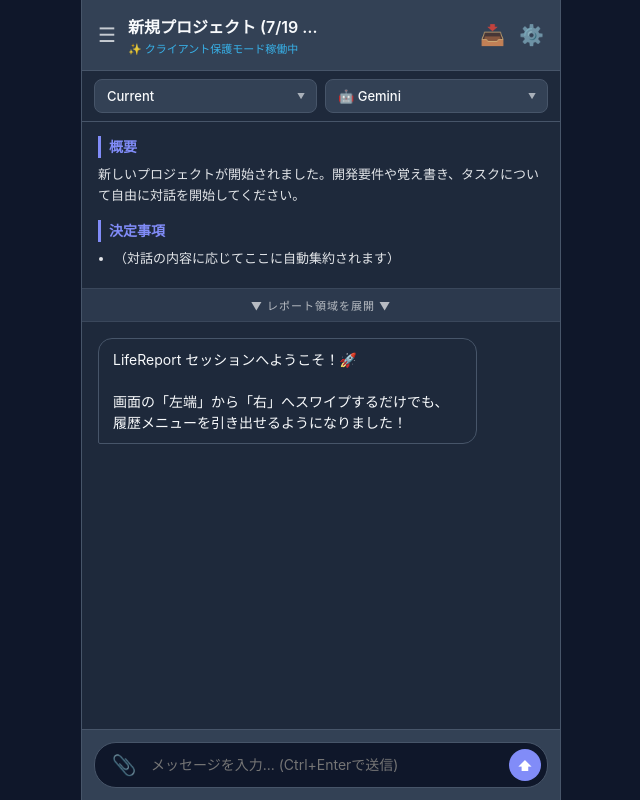
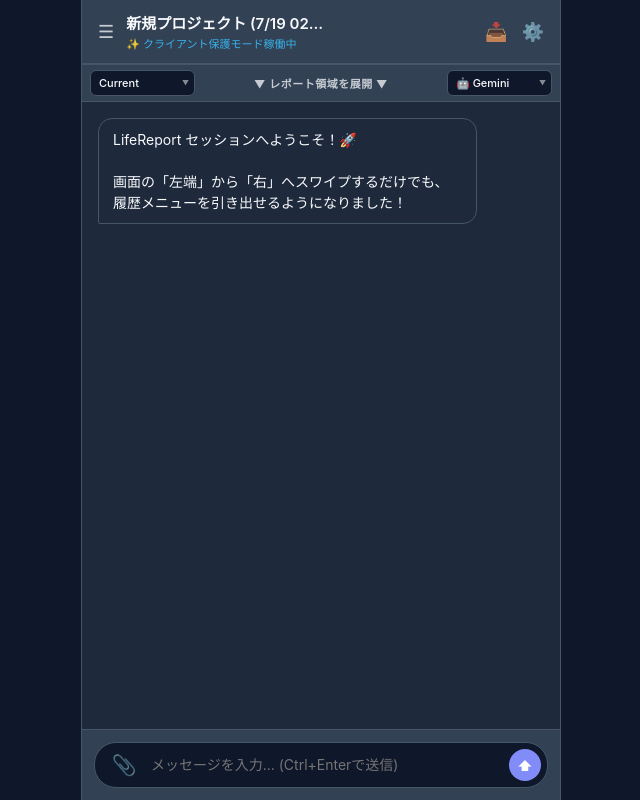
Before and after one commit to kento101201sp-lab/Aireports, a plain HTML site: page index.html in a window 1280 px wide. Shown: the whole page, without its empty margins (319-959 px from the left). Drawn offline with Linux system fonts and the light colour scheme.

Commit message:
index.html の更新

```diff
--- a/index.html
+++ b/index.html
@@ -3,13 +3,16 @@
 <head>
   <meta charset="UTF-8">
   <meta name="viewport" content="width=device-width, initial-scale=1.0, maximum-scale=1.0, user-scalable=no">
+  <!-- 全画面アプリ化（PWA対応）用のメタタグ群 -->
+  <meta name="apple-mobile-web-app-capable" content="yes">
+  <meta name="apple-mobile-web-app-status-bar-style" content="black-translucent">
+  <meta name="mobile-web-app-capable" content="yes">
   <title>LifeReport - AI Copilot</title>
   <style>
     /* =========================================================================
        1. トリプルテーマ定義 & フォントファミリーの最適化
        ========================================================================= */
     :root {
-      /* デフォルト：2. Modern Tech */
       --bg-body: #0f172a;
       --bg-frame: #1e293b;
       --bg-deck: #334155;
@@ -24,11 +27,9 @@
       --msg-ai-bg: #1e293b;
       --msg-ai-border: #475569;
       --select-bg: #334155;
-      /* チャットとして洗練された王道のプレーンサンセリフ */
       --font-app: -apple-system, BlinkMacSystemFont, "Segoe UI", Roboto, "Helvetica Neue", Arial, "Hiragino Kaku Gothic ProN", "Meiryo", sans-serif;
     }
 
-    /* テーマ1：Developer Cyber (開発者向けクール・エレクトリック) */
     body.theme-cyber {
       --bg-body: #0a0b10;
       --bg-frame: #12141d;
@@ -44,11 +45,9 @@
       --msg-ai-bg: #151822;
       --msg-ai-border: #00f5ff;
       --select-bg: #1a1d29;
-      /* 近未来感・コード感を演出する美しい等幅（モノスペース）フォント */
       --font-app: "SF Mono", SFMono-Regular, Consolas, "Liberation Mono", Menlo, Courier, monospace;
     }
 
-    /* テーマ2：Modern Tech */
     body.theme-tech {
       --bg-body: #0f172a;
       --bg-frame: #1e293b;
@@ -67,7 +66,6 @@
       --font-app: -apple-system, BlinkMacSystemFont, "Segoe UI", Roboto, "Helvetica Neue", Arial, "Hiragino Kaku Gothic ProN", "Meiryo", sans-serif;
     }
 
-    /* テーマ3：Soft Clean (淡色ナチュラル) */
     body.theme-soft {
       --bg-body: #f5f3f0;
       --bg-frame: #ffffff;
@@ -83,7 +81,6 @@
       --msg-ai-bg: #faf9f7;
       --msg-ai-border: #d6cfc7;
       --select-bg: #f0ede9;
-      /* 丸みがあり、目に優しくリラックスして読めるフォント */
       --font-app: "Hiragino Maru Gothic ProN", "Kosugi Maru", "Yu Gothic", sans-serif;
     }
 
@@ -124,7 +121,7 @@
     /* ヘッダー */
     .header {
       background: var(--bg-deck);
-      padding: 14px 16px;
+      padding: 12px 16px;
       display: flex;
       justify-content: space-between;
       align-items: center;
@@ -145,7 +142,7 @@
       min-width: 0;
     }
     .header-title {
-      font-size: 16px;
+      font-size: 15px;
       font-weight: 600;
       color: var(--text-main);
       white-space: nowrap;
@@ -170,7 +167,7 @@
       background: none;
       border: none;
       color: var(--text-main);
-      font-size: 20px;
+      font-size: 18px;
       cursor: pointer;
       opacity: 0.75;
       transition: opacity 0.2s, transform 0.2s;
@@ -178,63 +175,20 @@
       align-items: center;
       justify-content: center;
     }
-    .top-action-btn:hover {
-      opacity: 1;
-      transform: scale(1.1);
-    }
-    .settings-btn:hover {
-      transform: rotate(30deg);
-    }
+    .top-action-btn:hover { opacity: 1; transform: scale(1.1); }
+    .settings-btn:hover { transform: rotate(30deg); }
 
-    /* コントロールコンテナ */
-    .control-container {
-      display: flex;
-      gap: 8px;
-      padding: 8px 12px;
-      background: var(--bg-pane);
-      border-bottom: 1px solid var(--border-color);
-    }
-    .cyber-select-wrapper {
-      flex: 1;
-      position: relative;
-    }
-    .cyber-select {
-      width: 100%;
-      appearance: none;
-      -webkit-appearance: none;
-      background: var(--select-bg);
-      color: var(--text-main);
-      font-size: 13px;
-      font-weight: 500;
-      padding: 8px 32px 8px 12px;
-      border-radius: 8px;
-      outline: none;
-      cursor: pointer;
-      border: 1px solid var(--border-color);
-      transition: all 0.2s;
-    }
-    .cyber-select-wrapper::after {
-      content: '▼';
-      font-size: 8px;
-      position: absolute;
-      right: 12px;
-      top: 50%;
-      transform: translateY(-50%);
-      pointer-events: none;
-      opacity: 0.6;
-    }
-
-    /* レポート領域 */
+    /* 多層レポートパネル（高さを可変・縮小時は完全0に改良） */
     .report-section {
-      --default-height: 25%;
-      height: var(--default-height);
+      height: 0px;
       background: var(--bg-pane);
       display: flex;
       flex-direction: column;
       transition: height 0.3s cubic-bezier(0.4, 0, 0.2, 1);
       position: relative;
+      overflow: hidden;
     }
-    .report-section.expanded { height: 70% !important; }
+    .report-section.expanded { height: 55dvh !important; }
     .report-content { flex: 1; overflow-y: auto; padding: 14px 16px; user-select: text; }
     .report-pane { display: none; font-size: 13px; line-height: 1.6; }
     .report-pane.active { display: block; }
@@ -247,15 +201,67 @@
     .report-pane ul { margin-left: 16px; margin-bottom: 10px; }
     .report-pane li { margin-bottom: 4px; opacity: 0.9; }
 
-    .expand-bar {
-      background: var(--bg-deck); color: var(--text-main); opacity: 0.7;
-      font-size: 11px; font-weight: 500; text-align: center; padding: 8px 0;
-      cursor: pointer; border-top: 1px solid var(--border-color); border-bottom: 1px solid var(--border-color);
-      user-select: none; letter-spacing: 1px; transition: opacity 0.2s, color 0.2s;
+    /* コントロール・展開統合バー (1行潰してここに集約) */
+    .control-expand-bar {
+      background: var(--bg-deck);
+      border-top: 1px solid var(--border-color);
+      border-bottom: 1px solid var(--border-color);
+      display: flex;
+      align-items: center;
+      justify-content: space-between;
+      padding: 4px 8px;
+      gap: 6px;
+      z-index: 20;
+      user-select: none;
     }
-    .expand-bar:hover { opacity: 1; color: var(--accent-cyan); }
+    .expand-trigger-btn {
+      flex: 1;
+      text-align: center;
+      font-size: 11px;
+      font-weight: 600;
+      color: var(--text-main);
+      opacity: 0.75;
+      cursor: pointer;
+      padding: 6px 0;
+      letter-spacing: 0.5px;
+      transition: color 0.2s, opacity 0.2s;
+    }
+    .expand-trigger-btn:hover { opacity: 1; color: var(--accent-cyan); }
 
-    /* チャットタイムライン */
+    /* 統合バー用の超コンパクトセレクトボックス */
+    .mini-select-wrapper {
+      position: relative;
+      width: 105px;
+    }
+    .mini-select {
+      width: 100%;
+      appearance: none;
+      -webkit-appearance: none;
+      background: var(--bg-input);
+      color: var(--text-main);
+      font-size: 11px;
+      font-weight: 500;
+      padding: 5px 18px 5px 8px;
+      border-radius: 6px;
+      outline: none;
+      cursor: pointer;
+      border: 1px solid var(--border-color);
+      text-overflow: ellipsis;
+      white-space: nowrap;
+      overflow: hidden;
+    }
+    .mini-select-wrapper::after {
+      content: '▼';
+      font-size: 7px;
+      position: absolute;
+      right: 6px;
+      top: 50%;
+      transform: translateY(-50%);
+      pointer-events: none;
+      opacity: 0.5;
+    }
+
+    /* チャットタイムライン（ここが広くなります） */
     .chat-timeline {
       flex: 1;
       min-height: 0;
@@ -281,7 +287,7 @@
     .spinner { width: 16px; height: 16px; border: 2px solid var(--border-color); border-top-color: var(--accent-cyan); border-radius: 50%; animation: spin 0.8s linear infinite; }
     @keyframes spin { to { transform: rotate(360deg); } }
 
-    /* 入力デッキ (カプセル化・内包型に再ビルド) */
+    /* 入力デッキ */
     .input-deck {
       background: var(--bg-deck); padding: 12px; border-top: 1px solid var(--border-color); z-index: 10;
     }
@@ -292,7 +298,6 @@
     .preview-container.active { display: flex; }
     .clear-preview { cursor: pointer; color: #ff4a4a; font-weight: bold; }
 
-    /* ボタン類をすべて内包する統合コンテナ */
     .form-row {
       display: flex;
       align-items: flex-end;
@@ -338,7 +343,6 @@
       line-height: 1.4;
     }
 
-    /* 丸型のスタイリッシュな上向き矢印送信ボタン */
     .send-btn {
       background: var(--accent-purple) !important;
       color: #ffffff !important;
@@ -414,24 +418,36 @@
         </div>
       </div>
       <div class="header-right-actions">
-        <!-- エクスポートのアイコンを矢印逆に修正 (📤から📥へ) -->
         <button class="top-action-btn" type="button" onclick="exportAllData()" title="即座にJSONエクスポート">📥</button>
         <button class="top-action-btn settings-btn" type="button" onclick="openSettings()" title="システム環境設定">⚙️</button>
       </div>
     </header>
 
-    <!-- コントロールセレクト -->
-    <div class="control-container">
-      <div class="cyber-select-wrapper">
-        <select id="reportTabSelect" class="cyber-select">
+    <!-- 多層レポートパネル（初期状態は0pxで完全に閉じた状態） -->
+    <section class="report-section" id="reportSection">
+      <div class="report-content">
+        <div class="report-pane active" id="pane-current"></div>
+        <div class="report-pane" id="pane-knowledge"></div>
+        <div class="report-pane" id="pane-memory"></div>
+        <div class="report-pane" id="pane-history"></div>
+      </div>
+    </section>
+
+    <!-- 【改良点】セレクターと展開トリガーを融合したミニマルバー（1行削減） -->
+    <div class="control-expand-bar">
+      <div class="mini-select-wrapper">
+        <select id="reportTabSelect" class="mini-select">
           <option value="current">Current</option>
           <option value="knowledge">Knowledge</option>
           <option value="memory">Memory 🧠</option>
           <option value="history">History</option>
         </select>
       </div>
-      <div class="cyber-select-wrapper">
-        <select id="aiModelSelect" class="cyber-select">
+
+      <div class="expand-trigger-btn" id="expandBar" onclick="toggleReportHeight()">▼ レポート領域を展開 ▼</div>
+
+      <div class="mini-select-wrapper">
+        <select id="aiModelSelect" class="mini-select">
           <option value="gemini">🤖 Gemini</option>
           <option value="claude">🤖 Claude</option>
           <option value="deepseek">🤖 DeepSeek</option>
@@ -440,35 +456,21 @@
       </div>
     </div>
 
-    <!-- 多層レポートパネル -->
-    <section class="report-section" id="reportSection">
-      <div class="report-content">
-        <div class="report-pane active" id="pane-current"></div>
-        <div class="report-pane" id="pane-knowledge"></div>
-        <div class="report-pane" id="pane-memory"></div>
-        <div class="report-pane" id="pane-history"></div>
-      </div>
-      <div class="expand-bar" id="expandBar" onclick="toggleReportHeight()">▼ レポート領域を展開 ▼</div>
-    </section>
-
     <!-- タイムライン -->
     <main class="chat-timeline" id="chatHistory"></main>
 
-    <!-- 入力デッキ (添付・送信ボタンを内包化) -->
+    <!-- 入力デッキ -->
     <footer class="input-deck">
       <div class="preview-container" id="previewContainer">
         <span id="previewText">📸 添付画像情報</span>
         <span class="clear-preview" onclick="clearAttachment()">✕</span>
       </div>
       <div class="form-row">
-        <!-- 内包された添付ボタン -->
         <label class="deck-btn" title="画像を添付">
           📎
           <input type="file" id="fileInput" accept="image/*" style="display:none;" onchange="handleFileSelect(this)">
         </label>
-        <!-- メッセージ入力欄 -->
         <textarea class="chat-textarea" id="chatInput" placeholder="メッセージを入力... (Ctrl+Enterで送信)"></textarea>
-        <!-- 内包された上向き矢印送信ボタン -->
         <button class="send-btn" type="button" onclick="sendMessage()" title="送信">⬆</button>
       </div>
     </footer>
@@ -492,7 +494,6 @@
       <div class="modal-head">🔧 システム環境設定</div>
       <div class="modal-body">
 
-        <!-- 裏同期用ダミー -->
         <div class="setting-group" style="display: none;">
           <input type="radio" name="chatAi" id="aiGemini" value="gemini" checked>
           <input type="radio" name="chatAi" id="aiClaude" value="claude">
@@ -500,9 +501,8 @@
           <input type="radio" name="chatAi" id="aiOpenAI" value="openai">
         </div>
 
-        <!-- テーマコンソール -->
         <div class="setting-group">
-          <span class="setting-label">カラーテーマ (フォントも連動して切り替わります)</span>
+          <span class="setting-label">カラーテーマ</span>
           <div class="radio-pack" style="flex-direction: row; gap: 6px;">
             <div class="radio-row" style="flex: 1;">
               <input type="radio" name="appTheme" id="themeCyber" value="cyber">
@@ -519,23 +519,18 @@
           </div>
         </div>
 
-        <!-- 初期ビューの高さ -->
-        <div class="setting-group">
-          <span class="setting-label">レポート領域の初期高度</span>
-          <div class="radio-pack" style="flex-direction:row; gap: 6px;">
-            <div class="radio-row" style="flex:1;"><input type="radio" name="repSize" id="sizeMin" value="15"><label for="sizeMin" class="radio-label" style="text-align:center; padding: 10px 4px; font-size: 12px;">Low (15%)</label></div>
-            <div class="radio-row" style="flex:1;"><input type="radio" name="repSize" id="sizeMid" value="25" checked><label for="sizeMid" class="radio-label" style="text-align:center; padding: 10px 4px; font-size: 12px;">Mid (25%)</label></div>
-            <div class="radio-row" style="flex:1;"><input type="radio" name="repSize" id="sizeMax" value="40"><label for="sizeMax" class="radio-label" style="text-align:center; padding: 10px 4px; font-size: 12px;">High (40%)</label></div>
-          </div>
+        <!-- 互換性維持用の非表示要素 -->
+        <div class="setting-group" style="display:none;">
+          <input type="radio" name="repSize" id="sizeMin" value="15">
+          <input type="radio" name="repSize" id="sizeMid" value="25" checked>
+          <input type="radio" name="repSize" id="sizeMax" value="40">
         </div>
 
-        <!-- リアルタイム同期URL -->
         <div class="setting-group">
           <span class="setting-label">リアルタイム同期用 URL (GAS / Webhook)</span>
           <input type="url" id="syncUrl" class="cyber-input" placeholder="https://script.google.com/... などを入力">
         </div>
 
-        <!-- クラウドAPIキースロット -->
         <div class="setting-group">
           <span class="setting-label">Gemini API Key</span>
           <input type="password" id="apiKeyGemini" class="cyber-input" placeholder="AI-Keyを入力...">
@@ -553,13 +548,11 @@
           <input type="password" id="apiKeyOpenAI" class="cyber-input" placeholder="sk-proj-を入力...">
         </div>
 
-        <!-- 個人の共有長期記憶 -->
         <div class="setting-group">
           <span class="setting-label">個人メモリ 🧠 (全セッション共有プロファイル)</span>
           <textarea id="personalMemory" class="cyber-input" style="height: 60px; resize: vertical; line-height: 1.4;"></textarea>
         </div>
 
-        <!-- データエクスポート・インポート (矢印を逆に修正) -->
         <div class="setting-group" style="margin-top: 4px; border-top: 1px solid var(--border-color); padding-top: 10px; gap: 6px;">
           <span class="setting-label">データバックアップマネジメント</span>
           <button type="button" class="btn-secondary" style="color:var(--accent-cyan); font-weight:600;" onclick="exportAllData()">📥 ローカルへJSONエクスポート</button>
@@ -577,9 +570,6 @@
     </div>
   </div>
 
-  <!-- =========================================================================
-     3. コアロジック (スワイプ制御追加)
-     ========================================================================= -->
   <script>
     const STORAGE_KEY = 'life_report_production_settings_v2';
     const PROJECTS_LIST_KEY = 'life_report_projects_meta_list';
@@ -810,12 +800,13 @@
       });
     });
 
+    /* 【改良点】デフォルト閉じた状態(0px)からアニメーション展開させるトグルの変更 */
     function toggleReportHeight() {
       const reportSection = document.getElementById('reportSection');
       const expandBar = document.getElementById('expandBar');
       if (!reportSection || !expandBar) return;
       reportSection.classList.toggle('expanded');
-      expandBar.textContent = reportSection.classList.contains('expanded') ? '▲ レポート領域を縮小 ▲' : '▼ レポート領域を展開 ▼';
+      expandBar.textContent = reportSection.classList.contains('expanded') ? '▲ レポート領域を収納 ▲' : '▼ レポート領域を展開 ▼';
     }
 
     function switchTab(tabName) {
@@ -846,6 +837,11 @@
       const reportTabSelect = document.getElementById('reportTabSelect');
       if (reportTabSelect) reportTabSelect.value = 'current';
       switchTab('current');
+
+      // 切り替え時はレポートを閉じた状態にしてタイムラインを最優先に
+      document.getElementById('reportSection')?.classList.remove('expanded');
+      document.getElementById('expandBar').textContent = '▼ レポート領域を展開 ▼';
+
       toggleBottomSheet();
     }
 
@@ -930,7 +926,7 @@
 
 【出力指示】
 - チャットの返答は、視認性を重視し、適度に「太字(**)」や「箇条書き(-)」を用いて構造的に回答してください。
-- レポートやMemoryを「更新」「追記」する場合は、通常回答の【一番末尾】に以下の特殊タグを使って最新の全HTML構造を含めて出力してください。
+- レポートやMemoryを「更新」「追記」する場合は、通常回答の【一番末尾】に以下の特殊タグを使って最新 of 全HTML構造を含めて出力してください。
 
 <update_current>Current最新HTML</update_current>
 <update_knowledge>Knowledge最新HTML</update_knowledge>
@@ -1091,9 +1087,6 @@
       const activeAiRadio = document.querySelector('input[name="chatAi"]:checked');
       const chatAi = activeAiRadio ? activeAiRadio.value : 'gemini';
 
-      const activeRepSize = document.querySelector('input[name="repSize"]:checked');
-      const repSize = activeRepSize ? activeRepSize.value : '25';
-
       const apiKeyGemini = document.getElementById('apiKeyGemini')?.value.trim() || '';
       const apiKeyClaude = document.getElementById('apiKeyClaude')?.value.trim() || '';
       const apiKeyDeepSeek = document.getElementById('apiKeyDeepSeek')?.value.trim() || '';
@@ -1104,10 +1097,8 @@
       const appTheme = activeTheme ? activeTheme.value : 'tech';
       const syncUrl = document.getElementById('syncUrl')?.value.trim() || '';
 
-      const settings = { chatAi, repSize, apiKeyGemini, apiKeyClaude, apiKeyDeepSeek, apiKeyOpenAI, personalMemory, appTheme, syncUrl };
+      const settings = { chatAi, apiKeyGemini, apiKeyClaude, apiKeyDeepSeek, apiKeyOpenAI, personalMemory, appTheme, syncUrl };
       localStorage.setItem(STORAGE_KEY, JSON.stringify(settings));
-
-      if (repSize) { document.getElementById('reportSection')?.style.setProperty('--default-height', `${repSize}%`); }
 
       document.body.classList.remove('theme-cyber', 'theme-tech', 'theme-soft');
       document.body.classList.add(`theme-${appTheme}`);
@@ -1166,10 +1157,6 @@
     function applyLoadedSettings(settings) {
       if (!settings) return;
       if (settings.chatAi) { const radio = document.querySelector(`input[name="chatAi"][value="${settings.chatAi}"]`); if (radio) radio.checked = true; }
-      if (settings.repSize) {
-        const radio = document.querySelector(`input[name="repSize"][value="${settings.repSize}"]`); if (radio) radio.checked = true;
-        document.getElementById('reportSection')?.style.setProperty('--default-height', `${settings.repSize}%`);
-      }
       if (settings.apiKeyGemini && document.getElementById('apiKeyGemini')) document.getElementById('apiKeyGemini').value = settings.apiKeyGemini;
       if (settings.apiKeyClaude && document.getElementById('apiKeyClaude')) document.getElementById('apiKeyClaude').value = settings.apiKeyClaude;
       if (settings.apiKeyDeepSeek && document.getElementById('apiKeyDeepSeek')) document.getElementById('apiKeyDeepSeek').value = settings.apiKeyDeepSeek;
@@ -1218,9 +1205,7 @@
         });
       }
 
-      /* =========================================================================
-         【新規追加】左から右へのエッジスワイプでボトムシート(メニュー)を開く
-         ========================================================================= */
+      /* 左スワイプメニュー */
       let touchStartX = 0;
       let touchStartY = 0;
       const phoneFrame = document.querySelector('.phone-frame');
@@ -1236,7 +1221,6 @@
         const diffX = touchEndX - touchStartX;
         const diffY = Math.abs(touchEndY - touchStartY);
 
-        // 画面左端付近(60px以内)からのスタート、かつ右方向へのしっかりしたスワイプ、かつ縦ブレが少ない場合
         if (touchStartX < 60 && diffX > 60 && diffY < 40) {
           const sheet = document.getElementById('bottomSheet');
           if (sheet && !sheet.classList.contains('open')) {
@@ -1244,7 +1228,6 @@
           }
         }
       }, { passive: true });
-      /* ========================================================================= */
 
       const savedUI = localStorage.getItem(STORAGE_KEY);
       if (savedUI) { try { applyLoadedSettings(JSON.parse(savedUI)); } catch(e){} }
```
